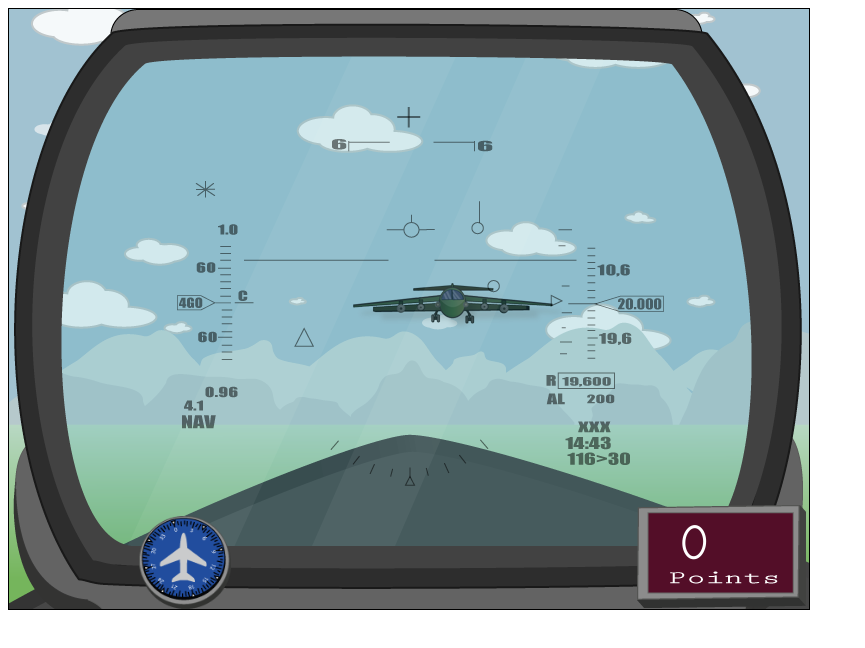
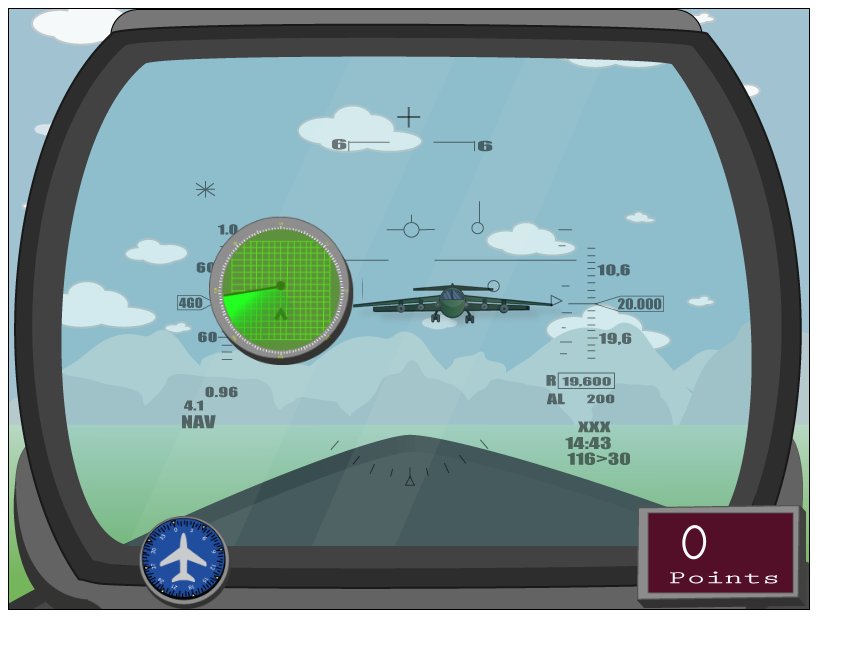
Before and after one commit to mutatis/wings-joystick-house, a plain HTML site: page index.html in a window 1280 px wide. Shown: the whole page, without its empty margins (0-865 px from the left). Drawn offline with Linux system fonts and the light colour scheme.

Commit message:
Radar com a rotação.

```diff
--- a/index.html
+++ b/index.html
@@ -18,6 +18,7 @@
 		<script src = "js/Alvo.js"></script>
 		<script src = "js/fundo_mexeu.js"></script>
 		<script src = "js/aviao.js"></script>
+		<script src = "js/radar.js"></script>
 
 		<body>
 
--- a/js/level.js
+++ b/js/level.js
@@ -7,6 +7,7 @@ function SceneLevel()
 	this.fundo2 = new Fundo("imgs/tela_controler.png", 0, 0)
 	this.fundo3 = new Fundo("imgs/terra.png", 0, 0)
 	this.roda = new Aviao ("imgs/roda.png", 107, 112, 130, 507);
+	this.roda2 = new Radar("imgs/radar.png", 183, 182, 200, 200);
 
 	this.update=function()
 	{//abre update
@@ -25,6 +26,7 @@ function SceneLevel()
 		this.alvo2.Draw();
 		this.fundo2.draw();
 		this.roda.draw();
+		this.roda2.draw();
 		screen.font = "50px Comic Sans MS";
 		screen.fillStyle = "#ffffff";
 		screen.fillText( this.alvo1.pontos + this.alvo2.pontos, 670, 550);
--- /dev/null
+++ b/js/radar.js
@@ -0,0 +1,91 @@
+function Radar(file, tamanho_w, tamanho_h, posicao_x, posicao_y)
+{//abre
+
+        this.img = new Image();
+        this.img.src = file;
+
+        this.visible = true;
+
+		//this.pontos = pontos;
+
+        this.posicao_x_dst = posicao_x;
+        this.posicao_y_dst = posicao_y;
+
+        this.scale_x = 0.5;
+        this.scale_y = 0.5;
+
+        this.tamanho_w_src = tamanho_w;
+        this.tamanho_h_src = tamanho_h;
+
+        this.tamanho_w_dst = 307;
+        this.tamanho_h_dst = 312;
+
+        this.posicao_x_src = 0;
+        this.posicao_y_src = 0;
+
+        this.current_frame = 0;
+        this.frames = 29;
+
+        this.fps = 50;//frames por segundo
+        this.time_per_frame = 1000/this.fps;
+        this.setFPS = function(newFPS)
+        {//abre setFPS
+
+                this.fps = newFPS;
+                this.time_per_frame = 1000/this.fps;
+
+        }//fecha setFPS
+
+        this.delta_time = 0;
+        this.acumulated_delta_time = 0
+        this.last_draw_time = 0;
+
+        this.update = function()
+        {//abre update
+
+        }//fecha update
+
+        this.draw = function()//funcao desenhar (draw)
+        {//abre draw
+
+
+                //console.log("oioio");
+
+                if(this.visible)
+                screen.drawImage(this.img,
+                                        this.tamanho_w_src*this.current_frame,
+                                        this.posicao_y_src,
+                                        this.tamanho_w_src,
+                                        this.tamanho_h_src,
+                                        this.posicao_x_dst,
+                                        this.posicao_y_dst,
+                                        this.tamanho_w_dst*this.scale_x,
+                                        this.tamanho_h_dst*this.scale_y);
+
+                this.delta_time = Date.now() - this.last_draw_time;
+
+                if(this.acumulated_delta_time > this.time_per_frame)
+                {//abre if
+
+                        this.acumulated_delta_time = 0;
+                        this.current_frame++;
+                        if(this.current_frame >= this.frames)
+                        {//abre if
+
+                                this.current_frame = 0;
+
+                        }//fecha if
+
+                }//fecha if
+                else
+                {//abre else
+
+                        this.acumulated_delta_time += this.delta_time;
+
+                }//fecha if
+
+                this.last_draw_time = Date.now();
+
+        }//fecha draw
+
+}//fecha
```
Also changed, not shown: imgs/radar.png (added), 1 other file.
